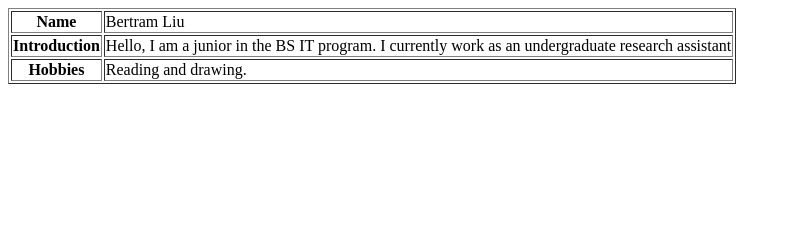
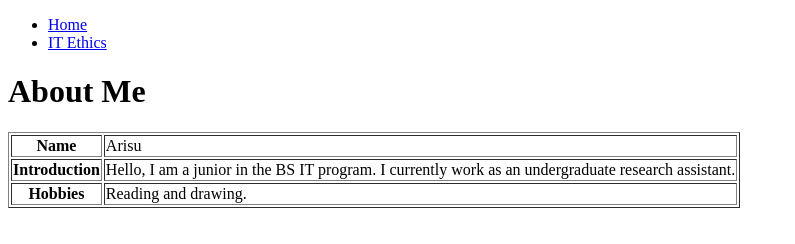
Before and after one commit to arisusaki/https-bertramliu.github.io-, a plain HTML site: page index.html in a window 1280 px wide. Shown: the whole page, without its empty margins (0-795 px from the left). Drawn offline with Linux system fonts and the light colour scheme.

Commit message:
Update index.html

```diff
--- a/index.html
+++ b/index.html
@@ -1,17 +1,38 @@
 <!DOCTYPE html>
 <html>
+<!DOCTYPE html>
+<html lang="en">
+<head>
+    <meta charset="UTF-8">
+    <title>Bertram Liu's website</title>
+    <link rel="stylesheet" href="style.css">
+</head>
+<body>
+    <header>
+        <nav>
+            <ul>
+                <li><a href="index.html">Home</a></li>
+                <li><a href="ethics.html">IT Ethics</a></li>
+            </ul>
+        </nav>
+    </header>
+
+    <main>
+        <h1>About Me</h1>
         <table border="1">
           <tr>
             <th>Name</th>
-    <td>Bertram Liu</td>
+            <td>Arisu</td>
           </tr>
           <tr>
             <th>Introduction</th>
-    <td>Hello, I am a junior in the BS IT program. I currently work as an undergraduate research assistant</td>
+            <td>Hello, I am a junior in the BS IT program. I currently work as an undergraduate research assistant.</td>
           </tr>
           <tr>
             <th>Hobbies</th>
             <td>Reading and drawing.</td>
           </tr>
         </table>
+    </main>
+</body>
 </html>
```
Lines whose indentation alone changed are shown as unchanged.
